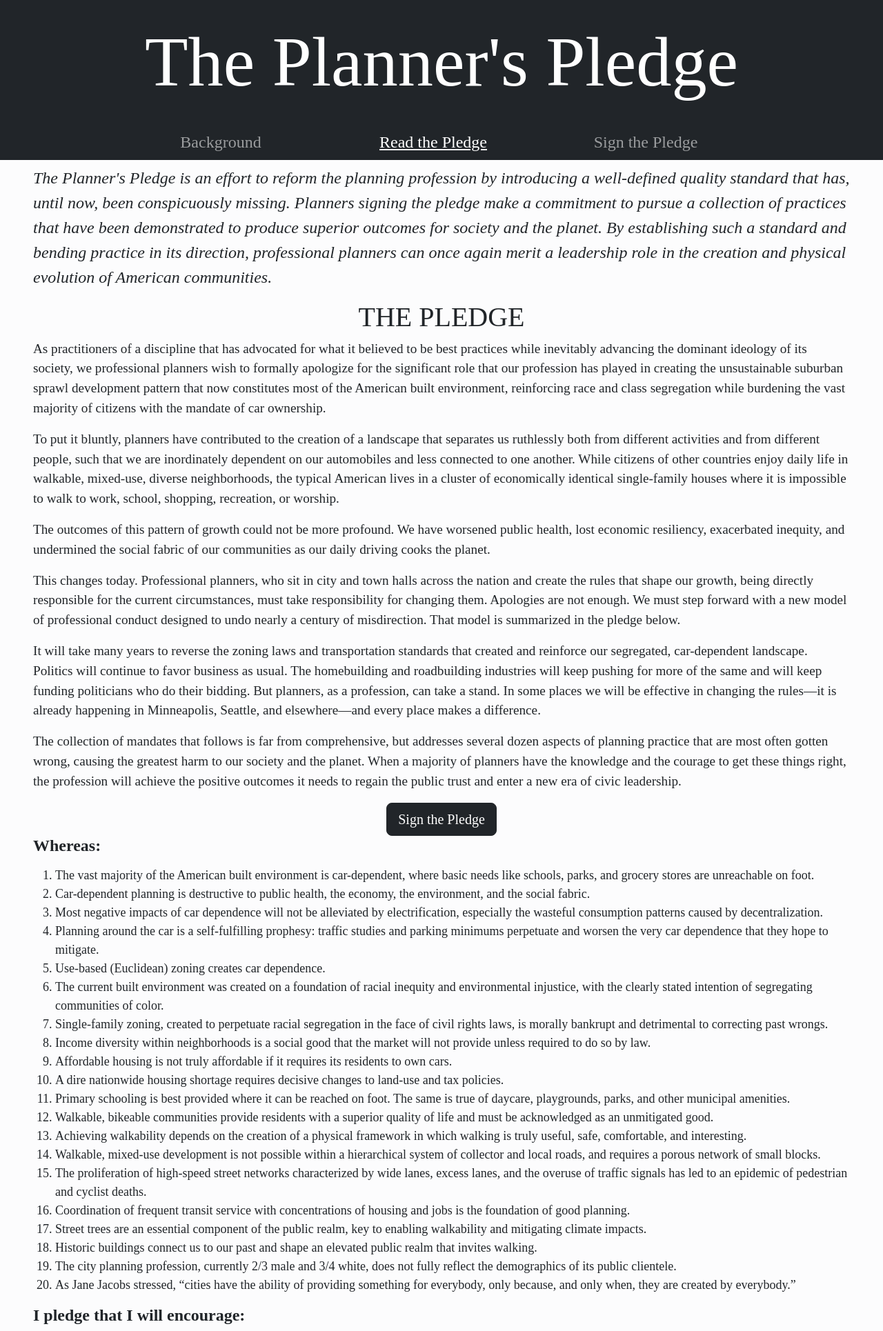
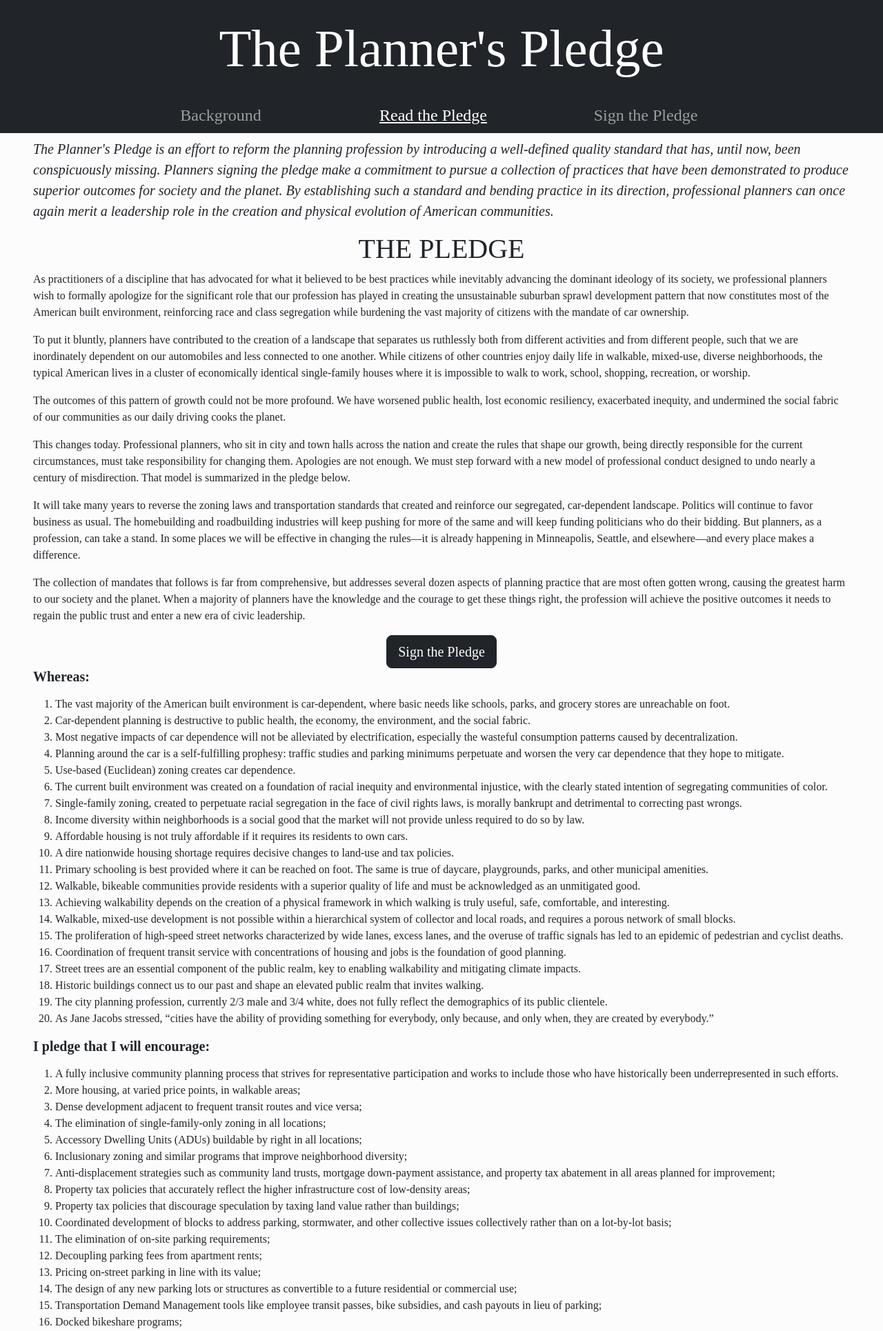
Before and after one commit to divij-uc/planners-pledge, a Flask app: page / in a window 1280 px wide. Shown: the top 1930 px of the page at 69% size. Run offline with Flask 3, Linux system fonts and the light colour scheme.

Commit message:
make everything smaller

```diff
--- a/app/static/mycss.css
+++ b/app/static/mycss.css
@@ -5,13 +5,6 @@ body {
     font-family: Baskerville;
 }
 
-p {
-    font-size: larger;
-}
-
-.pledge-list {
-    font-size: large;
-}
 input[type=checkbox]:checked {
     background-color: #222529;
     border-color: #434649;
@@ -25,7 +18,7 @@ input[type=radio]:checked {
     text-decoration: underline whitesmoke;
 }
 .masthead {
-    font-size: 8vw;
+    font-size: 6vw;
     white-space: nowrap;
     overflow: hidden;
     text-overflow: ellipsis;
--- a/app/templates/start_page.html
+++ b/app/templates/start_page.html
@@ -2,7 +2,7 @@
 
 {% block body %}
     <div class="container-fluid px-5 text-start py-2">
-        <p class="fs-4 fst-italic">
+        <p class="fs-5 fst-italic">
             The Planner's Pledge is an effort to reform the planning profession
             by introducing a well-defined quality standard that has, until now,
             been conspicuously missing.
@@ -89,9 +89,9 @@
             <a class="btn btn-dark btn-lg text-wrap" href="{{url_for('sign_form')}}" role="button">Sign the Pledge</a>
         </div>
         <div class="pledge-list">
-            <h4>
+            <h5>
                 <b>Whereas:</b>
-            </h4>
+            </h5>
             <p>
                 <ol>
                     <li>The vast majority of the American built environment is car-dependent, where basic needs like schools, parks, and grocery stores are unreachable on foot.</li>
@@ -117,9 +117,9 @@
 
                 </ol>
             </p>
-            <h4>
+            <h5>
                 <b>I pledge that I will encourage:</b>
-            </h4>
+            </h5>
             <p>
                 <ol>
                     <li>A fully inclusive community planning process that strives for representative participation and works to include those who have historically been underrepresented in such efforts. </li>
@@ -154,9 +154,9 @@
                     <li>The adaptive reuse of older buildings.</li>
                 </ol>
             </p>
-            <h4>
+            <h5>
                 <b>I pledge that I will discourage:</b>
-            </h4>
+            </h5>
             <p>
                 <ol>
                     <li>Policies that further the growth of car-dependent places except in ways that reduce their car dependency;</li>
@@ -176,7 +176,7 @@
                     <li>The destruction of any substantial sidewalk-facing building facade more than 100 years old. </li>
                 </ol>
             </p>
-            <p class="fs-4">
+            <p class="fs-5">
                 In signing this pledge, I commit myself to pursuing a fundamentally changed planning profession, one that plays no role in advancing car dependence or social segregation.
             </p>
             <div class="text-center">
```
